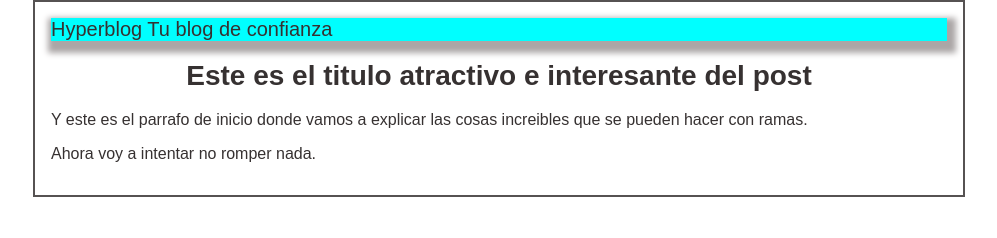
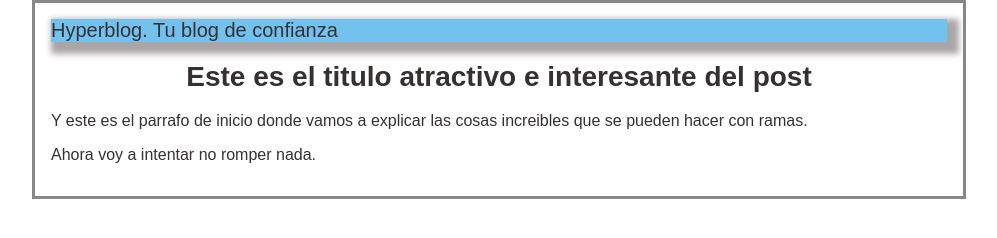
Before and after one commit to Robert2510/Hyperblog, a plain HTML site: page blogpost.html in a window 1280 px wide. Shown: the whole page, without its empty margins (141-1138 px from the left). Drawn offline with Linux system fonts and the light colour scheme.

Commit message:
cambios en color y sombras

```diff
--- a/blogpost.html
+++ b/blogpost.html
@@ -10,8 +10,8 @@
 <body>
     <div id="container">
         <div id="cabecera">
-            Hyperblog
-            <span id="tagline">Tu blog de confianza</span>
+              Hyperblog.
+            <span id="tagline">  Tu blog de confianza</span>
         </div>
         <div id="post">
             <h1>Este es el titulo atractivo e interesante del post</h1>
--- a/style.css
+++ b/style.css
@@ -10,7 +10,7 @@ body{
     width: 70%;
     padding: 1em;
     text-align: left;
-    border: solid 2px rgb(86, 82, 82);
+    border: solid 3px rgb(136, 134, 134);
     margin: 0 auto;
 }
 
@@ -20,9 +20,10 @@ body{
 }
 
 #cabecera{
-    background-color: aqua;
-    box-shadow: 3px 6px 6px 6px rgb(171, 166, 166);
+    background-color: rgb(114, 193, 238);
+    box-shadow: 6px 6px 6px 6px rgb(171, 166, 166);
     font-size: 20px;
 
 
+
 }
```
